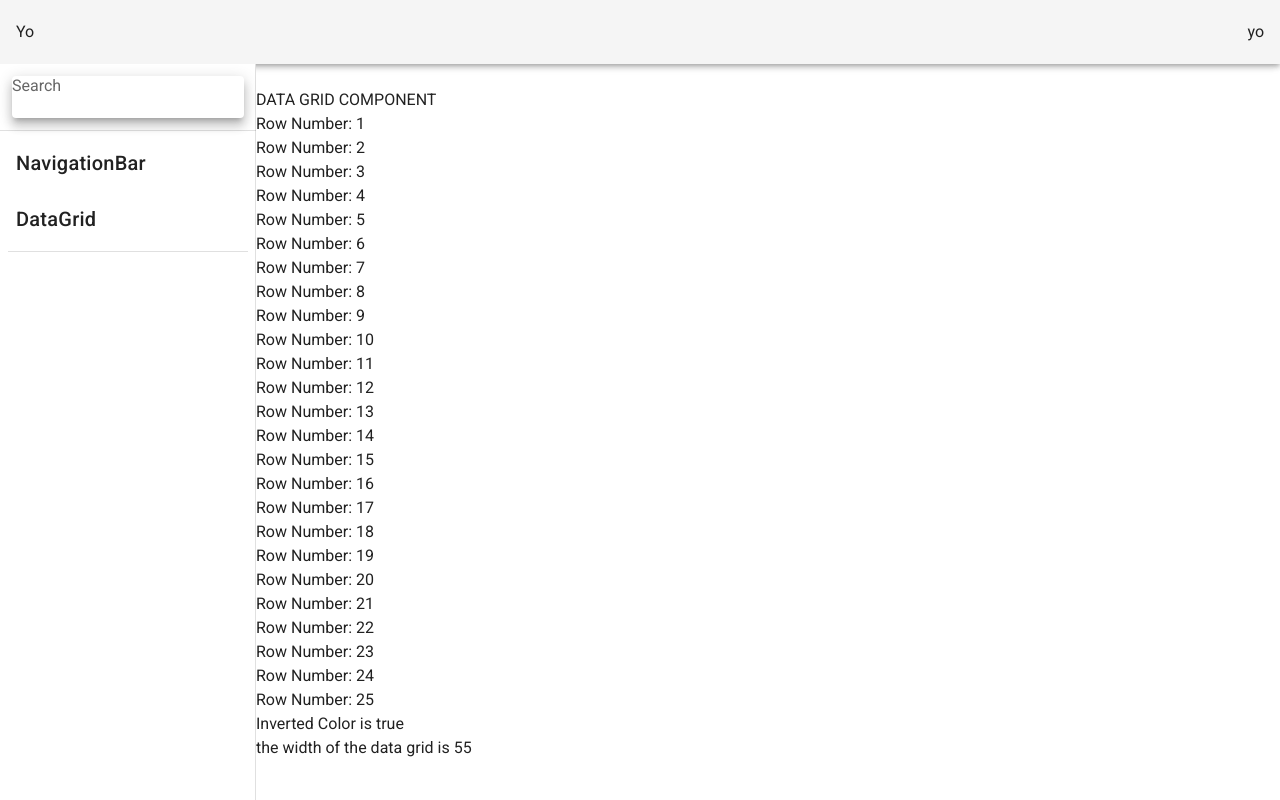
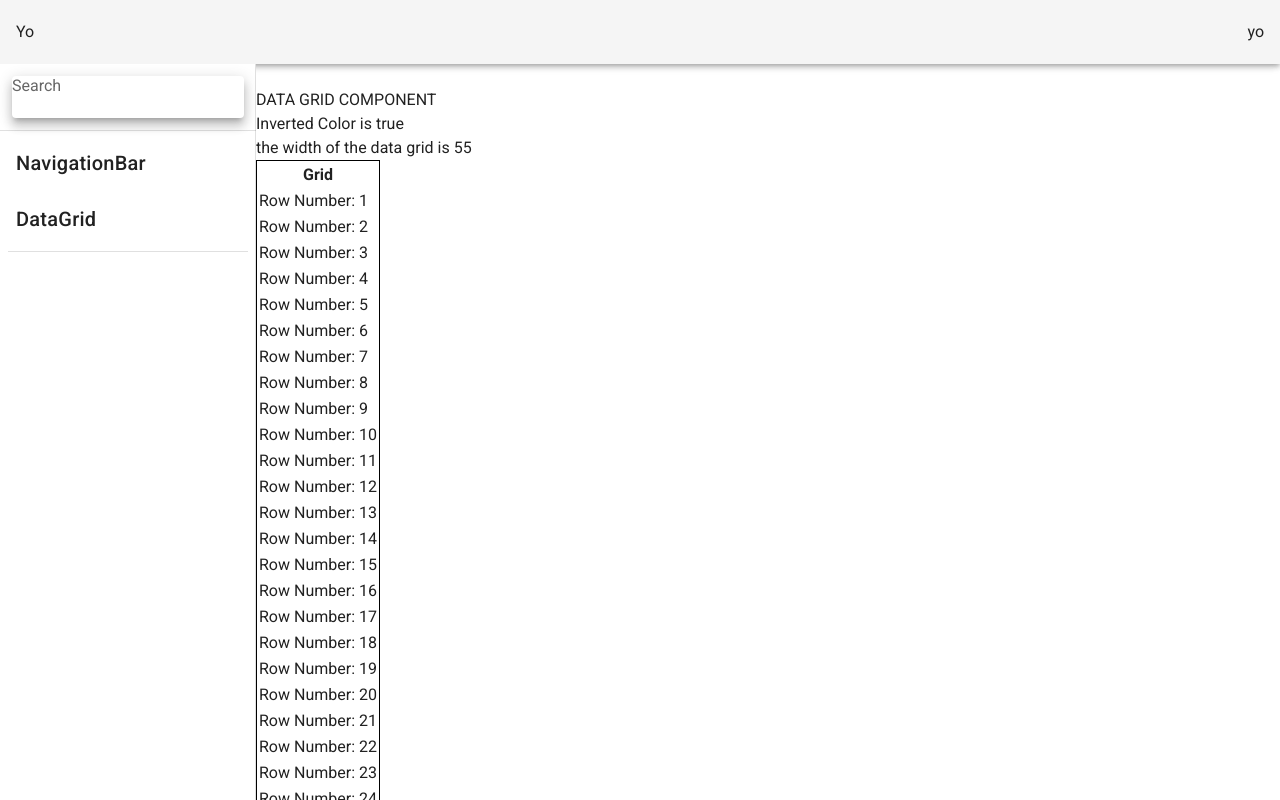
Before and after one commit to chuang93/vue-components-apps, a Vue app: page /#/ in a window 1280 px wide. Shown: the top 800 px of the page. Built offline with nearby package versions, Linux system fonts and the light colour scheme.

Commit message:
width example

```diff
--- a/src/components/DataGrid.vue
+++ b/src/components/DataGrid.vue
@@ -1,9 +1,20 @@
 <template>
     <div>
         <div>DATA GRID COMPONENT</div>
-        <div v-bind:key="row" v-for="row in rowCount"> Row Number: {{row}}</div>
         <div> Inverted Color is {{inverted}}</div>
         <div> the width of the data grid is {{width}}</div>
+        <table id ="blackTable">
+            <thead>
+            <tr>
+                <th>Grid</th>
+            </tr>
+            </thead>
+            <tbody>
+            <tr v-bind:key="row" v-for="row in rowCount">
+                <td>Row Number: {{row}}</td>
+            </tr>
+            </tbody>
+        </table>
     </div>
 </template>
 
@@ -32,5 +43,7 @@
 </script>
 
 <style scoped>
-
+    #blackTable {
+        border: 1px solid black;
+    }
 </style>
```
